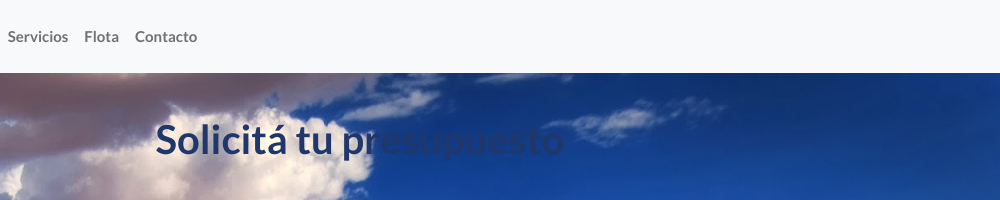
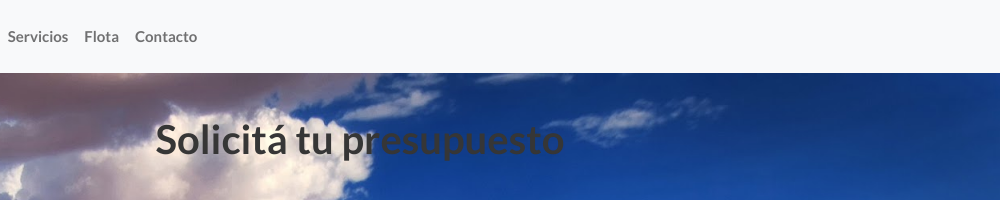
Before and after one commit to paulimm/molve2, a website: page views/Contacto.html in a window 1280 px wide. Shown: the top 200 px of the page, 280-1280 px from the left. Drawn offline with nearby package versions, Linux system fonts and the light colour scheme.

Commit message:
cambie titulo formulario

```diff
--- a/assets/scss/archivo.scss
+++ b/assets/scss/archivo.scss
@@ -437,6 +437,16 @@ footer {
   padding: 2rem 0;
 }
 
+.presupuesto {
+  color: rgb(54, 54, 54);
+  font-weight: $grosor-letra;
+  font-size: $tamaño-letra-subtitulos;
+  font-family: $letra;
+  text-align: center;
+  padding: 10px;
+  margin-bottom: 30px;
+
+}
 
 .formularioDos {
   width: 450px;
--- a/views/Contacto.html
+++ b/views/Contacto.html
@@ -62,7 +62,7 @@
 
     <section class="contacto">
 
-        <h2>Solicitá tu presupuesto</h2>
+        <h2 class="presupuesto">Solicitá tu presupuesto</h2>
 
       <!--Comienzo de mi formulario-->
 
```
Also changed, not shown: assets/css/archivo.css.
